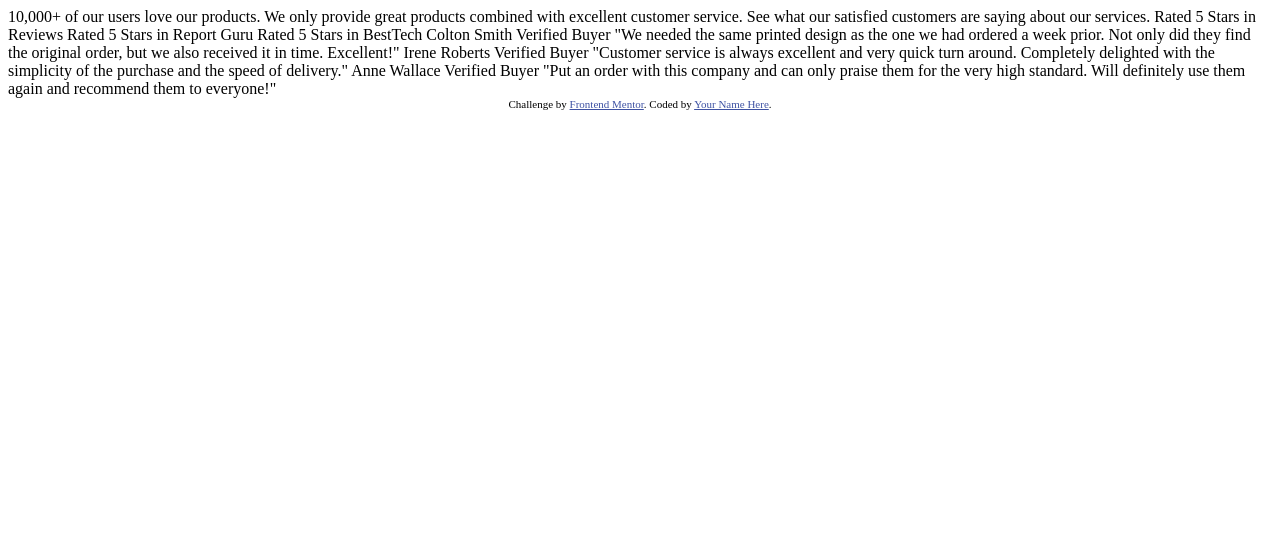
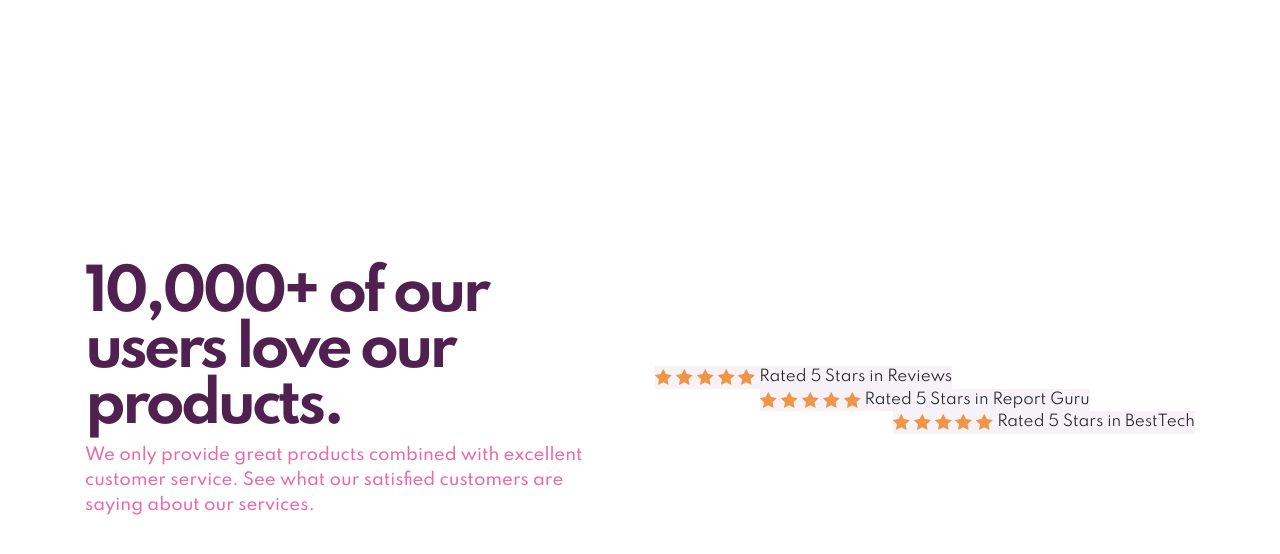
Before and after one commit to rogozinski/FrontEndMentor--SocialProofSection, a plain HTML site: page index.html in a window 1280 px wide. Drawn offline with nearby package versions, Linux system fonts and the light colour scheme.

Commit message:
update project progress
formatting part title header is done. i've added ratings on the right column but they have to be formatted

```diff
--- a/index.html
+++ b/index.html
@@ -1,61 +1,80 @@
 <!DOCTYPE html>
 <html lang="en">
+
 <head>
   <meta charset="UTF-8" />
   <meta name="viewport" content="width=device-width, initial-scale=1.0" />
   <!-- displays site properly based on user's device -->
 
-    <link
-      rel="icon"
-      type="image/png"
-      sizes="32x32"
-      href="./images/favicon-32x32.png"
-    />
+  <link rel="icon" type="image/png" sizes="32x32" href="./images/favicon-32x32.png" />
+  <title>Frontend Mentor | Social proof section</title>
+  <!--BOOTSTRAP-->
+  <link rel="stylesheet" href="https://cdn.jsdelivr.net/npm/bootstrap@4.5.3/dist/css/bootstrap.min.css"
+    integrity="sha384-TX8t27EcRE3e/ihU7zmQxVncDAy5uIKz4rEkgIXeMed4M0jlfIDPvg6uqKI2xXr2" crossorigin="anonymous">
+  <!--IMPORTED-SPARTAN-FONT-->
+  <link rel="preconnect" href="https://fonts.gstatic.com">
+  <link href="https://fonts.googleapis.com/css2?family=Spartan:wght@400;500;700&display=swap" rel="stylesheet">
+  <!--MY-STYLESHEET-->
+  <link rel="stylesheet" href="style.css">
+</head>
 
-    <title>Frontend Mentor | Social proof section</title>
-
-    <!-- Feel free to remove these styles or customise in your own stylesheet 👍 -->
-    <style>
-      .attribution {
-        font-size: 11px;
-        text-align: center;
-      }
-      .attribution a {
-        color: hsl(228, 45%, 44%);
-      }
-    </style>
-  </head>
 <body>
-    10,000+ of our users love our products.
-
+  <div class="container">
+    <div class="row">
+      <div id="title_section" class="col-6">
+        <h1>10,000+ of our users love our products.</h1>
+        <p class="lead">
           We only provide great products combined with excellent customer service.
           See what our satisfied customers are saying about our services.
+        </p>
+      </div>
 
+      <div id="rating" class="col-6 d-flex flex-column justify-content-center">
+        <div class="align-self-start">
+          <span>
+            <img src="images/icon-star.svg" alt="Rating Star">
+            <img src="images/icon-star.svg" alt="Rating Star">
+            <img src="images/icon-star.svg" alt="Rating Star">
+            <img src="images/icon-star.svg" alt="Rating Star">
+            <img src="images/icon-star.svg" alt="Rating Star">
+          </span>
           Rated 5 Stars in Reviews
+        </div>
+        <div class="align-self-center">
+          <span>
+            <img src="images/icon-star.svg" alt="Rating Star">
+            <img src="images/icon-star.svg" alt="Rating Star">
+            <img src="images/icon-star.svg" alt="Rating Star">
+            <img src="images/icon-star.svg" alt="Rating Star">
+            <img src="images/icon-star.svg" alt="Rating Star">
+          </span>
           Rated 5 Stars in Report Guru
+        </div>
+        <div class="align-self-end">
+          <span>
+            <img src="images/icon-star.svg" alt="Rating Star">
+            <img src="images/icon-star.svg" alt="Rating Star">
+            <img src="images/icon-star.svg" alt="Rating Star">
+            <img src="images/icon-star.svg" alt="Rating Star">
+            <img src="images/icon-star.svg" alt="Rating Star">
+          </span>
           Rated 5 Stars in BestTech
+        </div>
+      </div>
 
-    Colton Smith
-    Verified Buyer
-    "We needed the same printed design as the one we had ordered a week prior.
-    Not only did they find the original order, but we also received it in time.
-    Excellent!"
+    </div>
+  </div>
 
-    Irene Roberts
-    Verified Buyer
-    "Customer service is always excellent and very quick turn around. Completely
-    delighted with the simplicity of the purchase and the speed of delivery."
 
-    Anne Wallace
-    Verified Buyer
-    "Put an order with this company and can only praise them for the very high
-    standard. Will definitely use them again and recommend them to everyone!"
+  <script src=" https://code.jquery.com/jquery-3.5.1.slim.min.js"
+    integrity="sha384-DfXdz2htPH0lsSSs5nCTpuj/zy4C+OGpamoFVy38MVBnE+IbbVYUew+OrCXaRkfj" crossorigin="anonymous">
+    </script>
+  <script src="https://cdn.jsdelivr.net/npm/popper.js@1.16.1/dist/umd/popper.min.js"
+    integrity="sha384-9/reFTGAW83EW2RDu2S0VKaIzap3H66lZH81PoYlFhbGU+6BZp6G7niu735Sk7lN"
+    crossorigin="anonymous"></script>
+  <script src="https://cdn.jsdelivr.net/npm/bootstrap@4.5.3/dist/js/bootstrap.min.js"
+    integrity="sha384-w1Q4orYjBQndcko6MimVbzY0tgp4pWB4lZ7lr30WKz0vr/aWKhXdBNmNb5D92v7s"
+    crossorigin="anonymous"></script>
+</body>
 
-    <div class="attribution">
-      Challenge by
-      <a href="https://www.frontendmentor.io?ref=challenge" target="_blank"
-        >Frontend Mentor</a
-      >. Coded by <a href="#">Your Name Here</a>.
-    </div>
-  </body>
 </html>
--- /dev/null
+++ b/style.css
@@ -0,0 +1,28 @@
+/*--------GENERAL-SETTINGS-------*/
+body{
+    font-size: 15px;
+    font-family: 'Spartan', sans-serif;
+    background-color: hsl(0, 0%, 100%);
+    display: flex;
+    min-height: 100vh;
+    align-items: center;
+}
+
+/*-----------TITLE-SECTION-----------*/
+#title_section h1{
+    font-weight: 700;
+    font-size: 3.75em;
+    line-height: 1em;
+    letter-spacing: -4px;
+    color: hsl(300, 43%, 22%);
+}
+
+#title_section p{
+    font-size: 1.1em;
+    font-weight: 500;
+    color: hsl(333, 80%, 67%);
+}
+/*-----------RATING-SECTION-----------*/
+#rating div {
+    background-color:hsl(300, 24%, 96%);
+}
```
Lines whose indentation alone changed are shown as unchanged.
